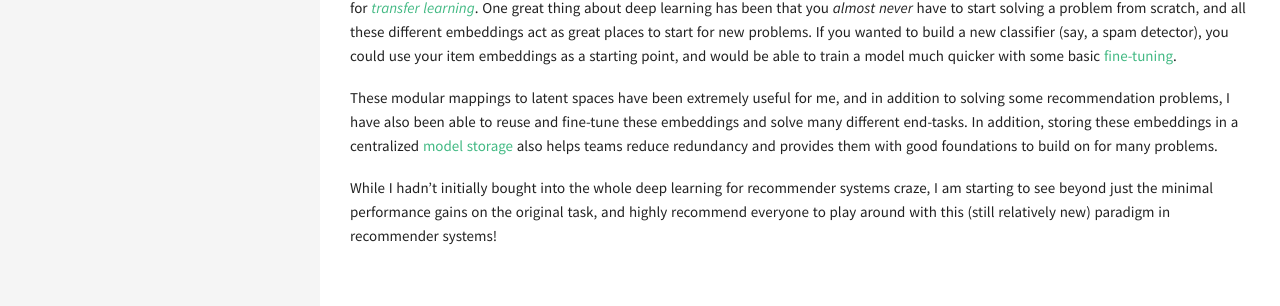
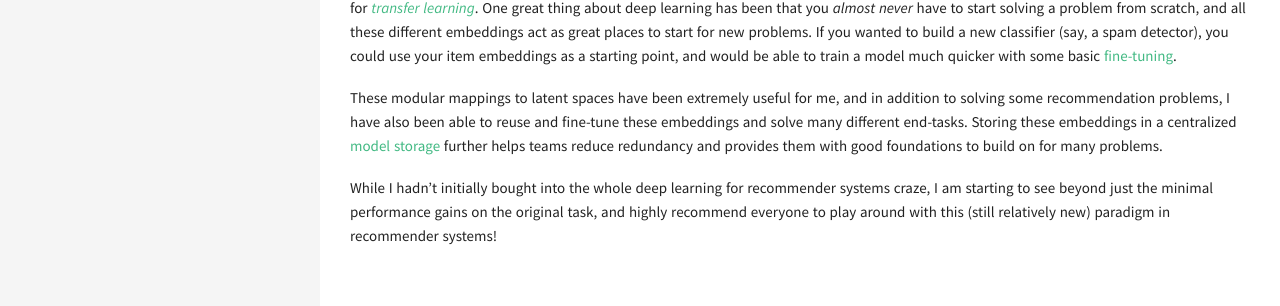
Before and after one commit to Arnie0426/arnie0426.github.io, a Jekyll site: the page built from _posts/2020-03-06-embeddings-for-recommender-systems.md, in a window 1280 px wide. Shown: the part 2871-3177 px from the top of the page. Built offline with Jekyll 4.4.1, drawn with Linux system fonts in a browser that asks for light colours.

Commit message:
final few tweaks

```diff
--- a/_posts/2020-03-05-embedding.md
+++ b/_posts/2020-03-06-embeddings-for-recommender-systems.md
@@ -48,6 +48,6 @@ For recommendation, there are many different ways to create these sequences. Air
 
 In addition to the task at hand that each of those representations help solve (such as [finding similar items](https://medium.com/the-graph/applying-deep-learning-to-related-pins-a6fee3c92f5e)), they are modular and amenable for *[transfer learning](https://en.wikipedia.org/wiki/Transfer_learning)*. One great thing about deep learning has been that you *almost never* have to start solving a problem from scratch, and all these different embeddings act as great places to start for new problems. If you wanted to build a new classifier (say, a spam detector), you could use your item embeddings as a starting point, and would be able to train a model much quicker with some basic [fine-tuning](http://wiki.fast.ai/index.php/Fine_tuning).
 
-These modular mappings to latent spaces have been extremely useful for me, and in addition to solving some recommendation problems, I have also been able to reuse and fine-tune these embeddings and solve many different end-tasks. In addition, storing these embeddings in a centralized [model storage](https://mlflow.org/docs/latest/models.html) also helps teams reduce redundancy and provides them with good foundations to build on for many problems.
+These modular mappings to latent spaces have been extremely useful for me, and in addition to solving some recommendation problems, I have also been able to reuse and fine-tune these embeddings and solve many different end-tasks. Storing these embeddings in a centralized [model storage](https://mlflow.org/docs/latest/models.html) further helps teams reduce redundancy and provides them with good foundations to build on for many problems.
 
 While I hadn't initially bought into the whole deep learning for recommender systems craze, I am starting to see beyond just the minimal performance gains on the original task, and highly recommend everyone to play around with this (still relatively new) paradigm in recommender systems!
```
Also changed, not shown: other parts of _posts/2020-03-06-embeddings-for-recommender-systems.md (+1 -1 lines).
